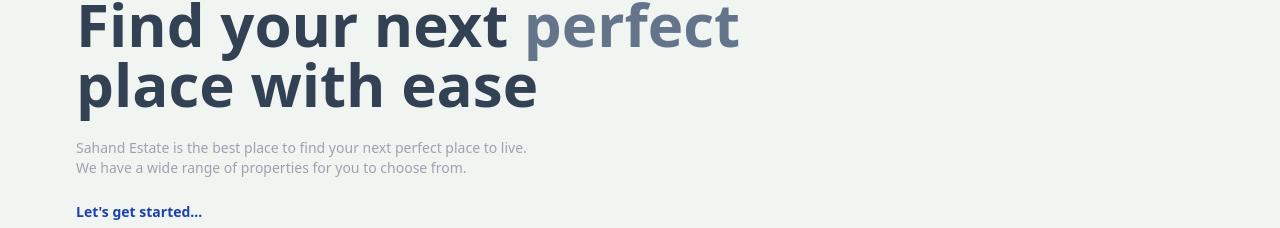
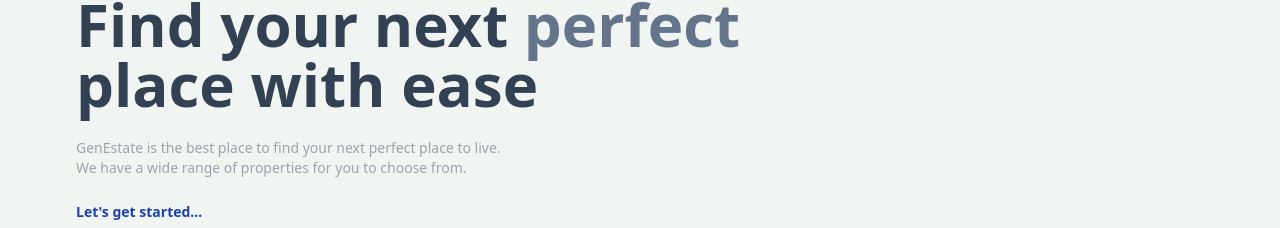
Before and after one commit to prateekp1304/GenEstate-RealEstate-MarketPlace-Website, a React (Vite) app in the folder client/: page / in a window 1280 px wide. Shown: the part 190-418 px from the top of the page. Built offline with nearby package versions, Linux system fonts and the light colour scheme; no server answers.

Commit message:
Update Home.jsx

```diff
--- a/client/src/pages/Home.jsx
+++ b/client/src/pages/Home.jsx
@@ -55,7 +55,7 @@
           place with ease
         </h1>
         <div className="text-gray-400 text-xs sm:text-sm">
-          Sahand Estate is the best place to find your next perfect place to
+          GenEstate is the best place to find your next perfect place to
           live.
           <br />
           We have a wide range of properties for you to choose from.
```
